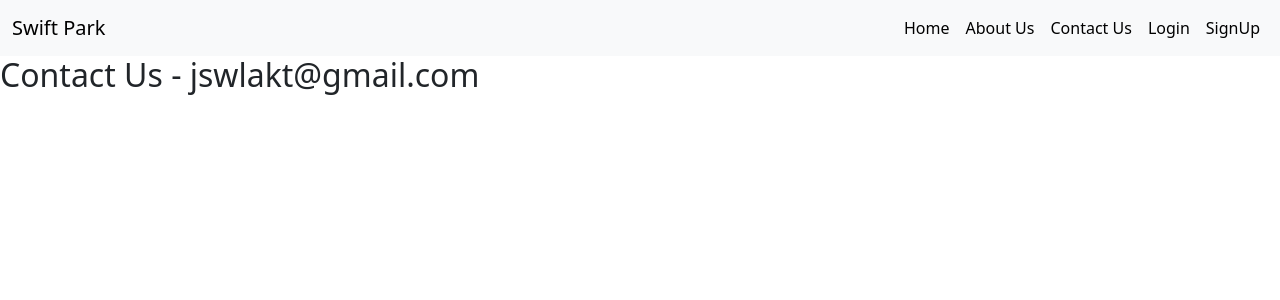
After one commit to jswlak/swift-park, a Flask app: page /contact in a window 1280 px wide. The commit adds this page. Shown: the top 300 px of the page. Run offline with Flask 3, Linux system fonts and the light colour scheme.

Commit message:
Add contact.html , connect contact route in app.py, extends contact.html with base.heml. and then update Navbar contact href (<a>)

```diff
--- a/app.py
+++ b/app.py
@@ -6,7 +6,9 @@ app = Flask(__name__)
 def home():
     return render_template('index.html')
 
-
+@app.route("/contact")
+def contact():
+    return render_template('contact.html')
 
 
 
--- /dev/null
+++ b/templates/contact.html
@@ -0,0 +1,8 @@
+{% extends "base.html" %}
+
+{% block title %}Contact Us - Swift Park{% endblock %}
+
+
+{% block content %}
+<h2>Contact Us - jswlakt@gmail.com</h2>
+{% endblock %}
--- a/templates/navbar.html
+++ b/templates/navbar.html
@@ -38,7 +38,7 @@
             </li>
 
             <li class="nav-item">
-              <a class="nav-link active" aria-current="page" href="#">Contact Us</a>
+              <a class="nav-link active" aria-current="page" href="/contact">Contact Us</a>
             </li>
 
             <li class="nav-item">
```
